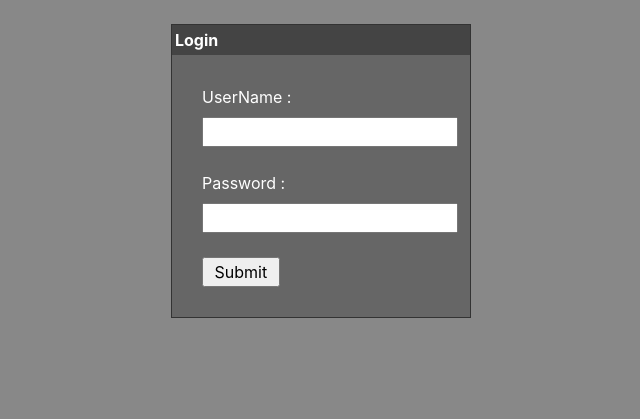
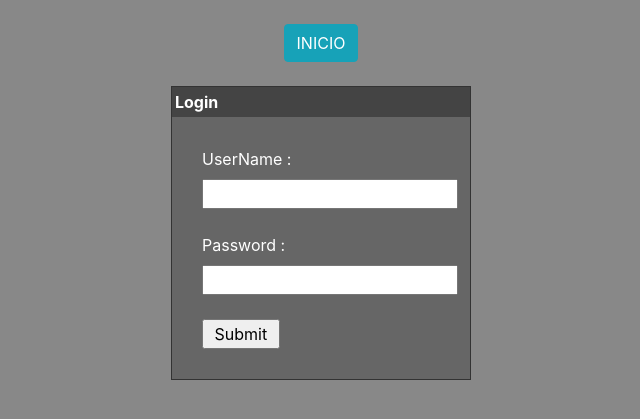
Before and after one commit to leza1313/cayman, a PHP site: page /admin/login.php in a window 1280 px wide. Shown: the top 419 px of the page, without its empty margins (319-959 px from the left). Run offline with PHP 8.4, Linux system fonts and the light colour scheme; data that the repository does not hold is empty; a stand-in replaces the project's code that opens the database connection.

Commit message:
Añadido boton volver a inicio de la pagina, en el login de admin. Falta ponerlo debajo del formulario

```diff
--- a/admin/login.php
+++ b/admin/login.php
@@ -15,8 +15,9 @@
         <title>Login Web-Server</title>
     </head>
     <body id="cover">
-        <!-- Optional JavaScript -->
-        <!-- jQuery first, then Popper.js, then Bootstrap JS -->
+        <br>
+        <a href="../index.php" class="btn btn-info">INICIO</a>
+        <br>
         <br>
         <div align = "center" >
          <div style = "width:300px; border: solid 1px #333333; background-color: #666 " align = "left">
@@ -35,15 +36,15 @@
                    include ('comprobarlogin.php');
                    echo $error;
                ?>
-
                </div>
 
             </div>
-
          </div>
-
       </div>
 
+
+        <!-- Optional JavaScript -->
+        <!-- jQuery first, then Popper.js, then Bootstrap JS -->
         <script src="../js/jquery-3.2.1.min.js"></script>
         <script src=".../js/bootstrap.min.js"></script>
     </body>
```
